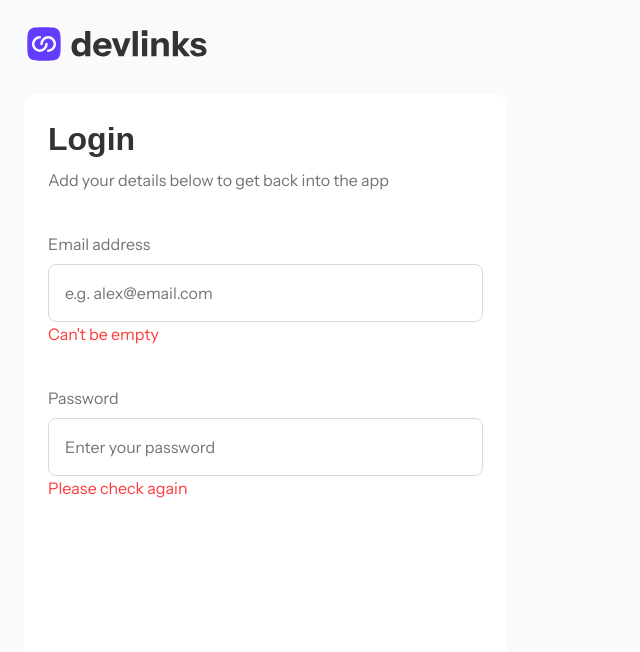
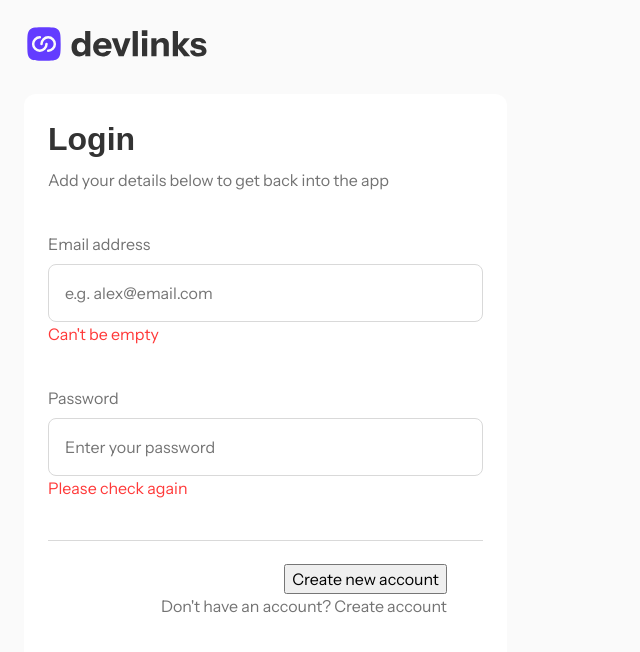
Before and after one commit to jkaps9/link-sharing-app, a React (Vite) app: page /auth/login in a window 1280 px wide. Shown: the top 652 px of the page, without its empty margins (0-640 px from the left). Built offline with nearby package versions, Linux system fonts and the light colour scheme; a web font is replaced by a local one.

Commit message:
feat: add footer with account creation link to Login component

```diff
--- a/src/routes/login.jsx
+++ b/src/routes/login.jsx
@@ -1,3 +1,5 @@
+import { Link } from "react-router";
+
 const Login = () => {
   return (
     <>
@@ -31,6 +33,13 @@ const Login = () => {
             Please check again
           </p>
         </div>
+
+        <footer>
+          <button type="submit">Create new account</button>
+          <p>
+            Don't have an account? <Link to="../signup">Create account</Link>
+          </p>
+        </footer>
       </form>
     </>
   );
```
